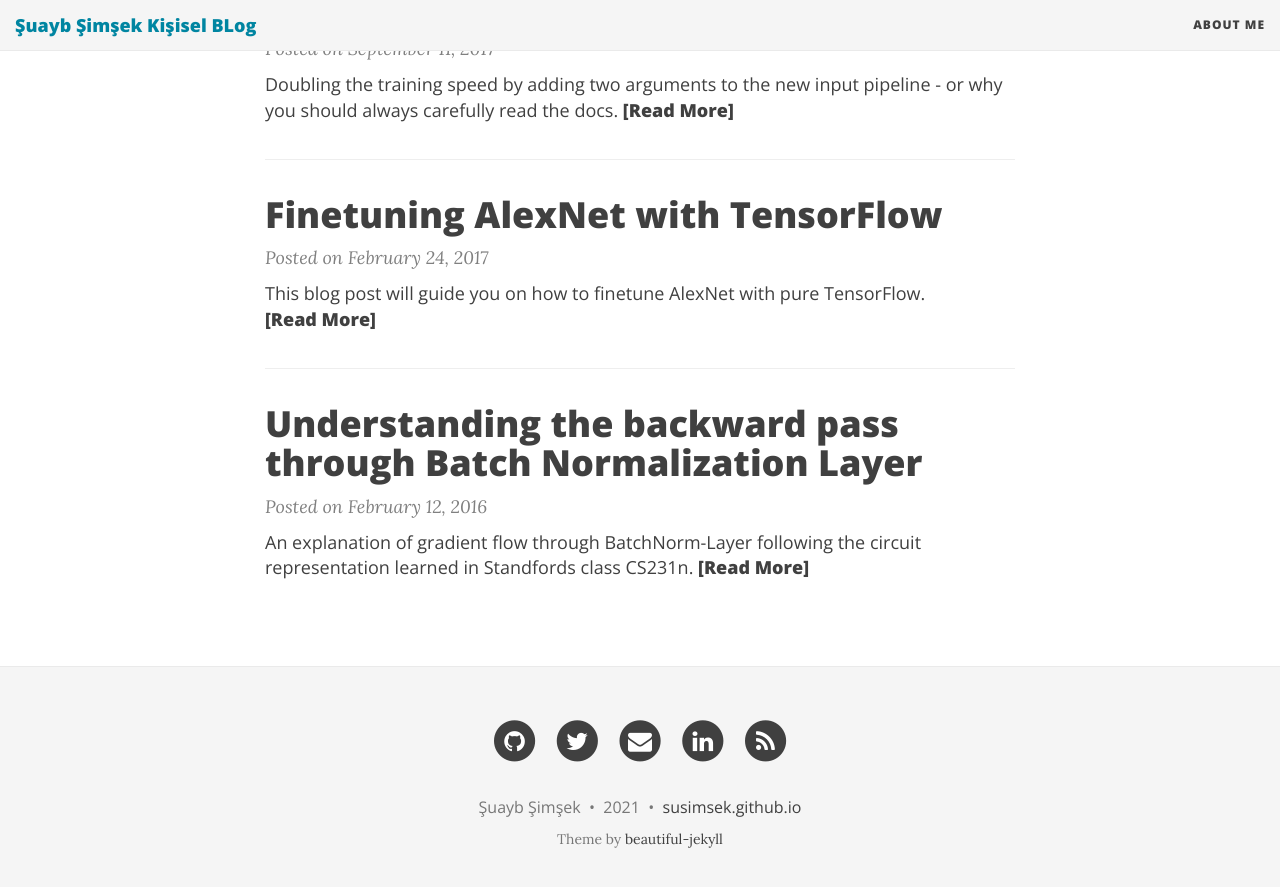
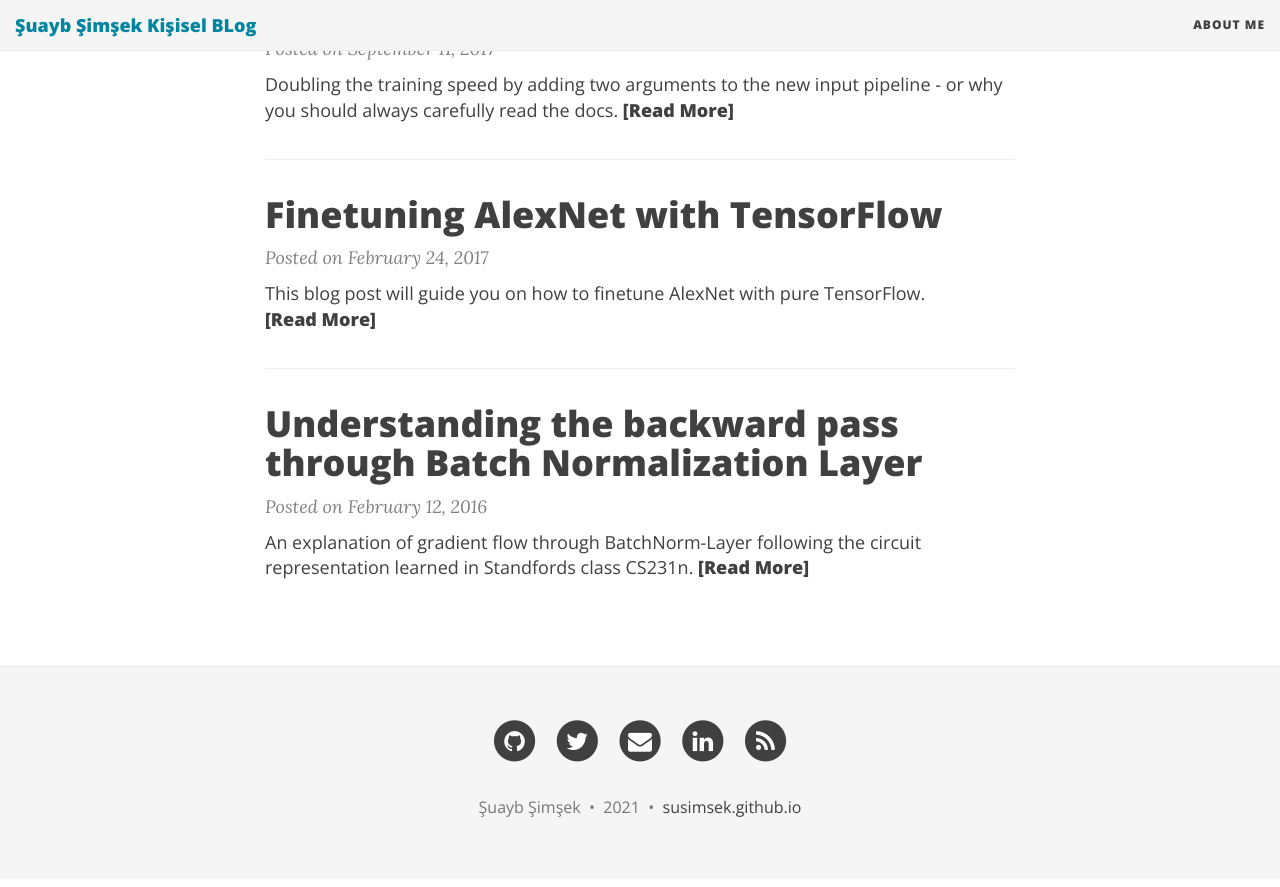
Before and after one commit to susimsek/susimsek.github.io, a Jekyll site: the page built from index.html, in a window 1280 px wide and 900 px high, scrolled down 1083 px. Shown: the top 887 px of the window. Built offline with Jekyll 4.4.1, drawn with Linux system fonts in a browser that asks for light colours; nearby versions of some CDN libraries; the list of posts is cut into pages by our own code.

Commit message:
add base

```diff
--- a/_includes/footer.html
+++ b/_includes/footer.html
@@ -214,8 +214,6 @@
 	    </p>
 	        <!-- Please don't remove this, keep my open source work credited :) -->
 		<p class="theme-by text-muted">
-		  Theme by
-		  <a href="http://deanattali.com/beautiful-jekyll/">beautiful-jekyll</a>
 		</p>
       </div>
     </div>
```
